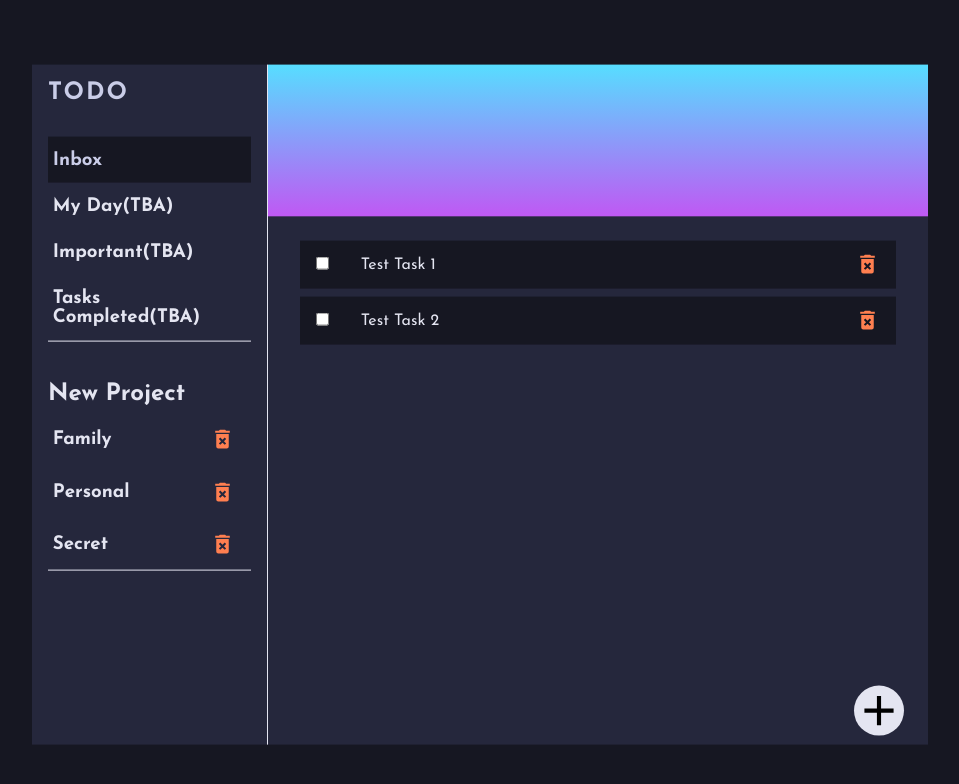
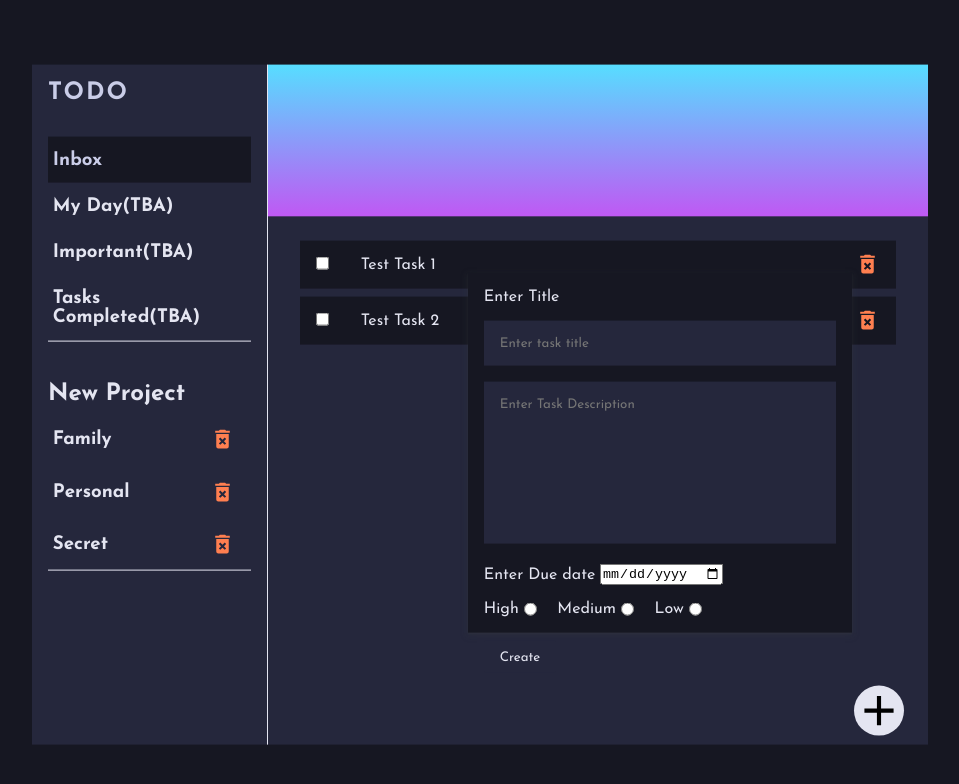
Before and after one commit to RazaNaqsh/Project-ToDoList, a website built with webpack: page dist/index.html in a window 1280 px wide. Shown: the whole page, without its empty margins (160-1119 px from the left). Built offline with nearby package versions, Linux system fonts and the light colour scheme.

Commit message:
Updated Create Task modal details

```diff
--- a/src/scss/globals/_boilerplate.scss
+++ b/src/scss/globals/_boilerplate.scss
@@ -17,7 +17,8 @@ input {
 	accent-color: $LightGrayishBlueHover;
 }
 
-input[type="text"] {
+input[type="text"],
+textarea {
 	background-color: $VeryDarkDesaturatedBlue;
 	color: $LightGrayishBlue;
 	font-family: inherit;
@@ -29,6 +30,13 @@ input[type="text"] {
 	&:focus {
 		outline: 2px solid $BrightBlue;
 	}
+}
+textarea {
+	resize: none;
+}
+input[type="radio"] {
+	margin-right: 1rem;
+	accent-color: $VeryDarkBlue;
 }
 button {
 	margin-top: 1.5rem;
--- a/src/scss/layouts/_listContainer.scss
+++ b/src/scss/layouts/_listContainer.scss
@@ -83,19 +83,25 @@
 	}
 	&__createTaskModal {
 		position: absolute;
-		display: none;
+		display: flex;
 		flex-direction: column;
 		background: $VeryDarkBlue;
-		height: 20vh;
+		max-height: 45vh;
 		width: 30vw;
 		padding: 1rem;
 		box-shadow: rgba(60, 64, 67, 0.3) 0px 1px 2px 0px,
 			rgba(60, 64, 67, 0.15) 0px 2px 6px 2px;
-		top: 7.5rem;
+		top: 3.5rem;
 		left: 12.5rem;
 
 		z-index: 1;
 		animation: pop-up 200ms ease-in-out 1 normal;
+		div {
+			margin-top: 1rem;
+			display: flex;
+			align-items: center;
+			gap: 0.3rem;
+		}
 	}
 	&__createProjectModal {
 		position: absolute;
```
Also changed, not shown: dist/index.html, dist/style.css, 1 other file.
